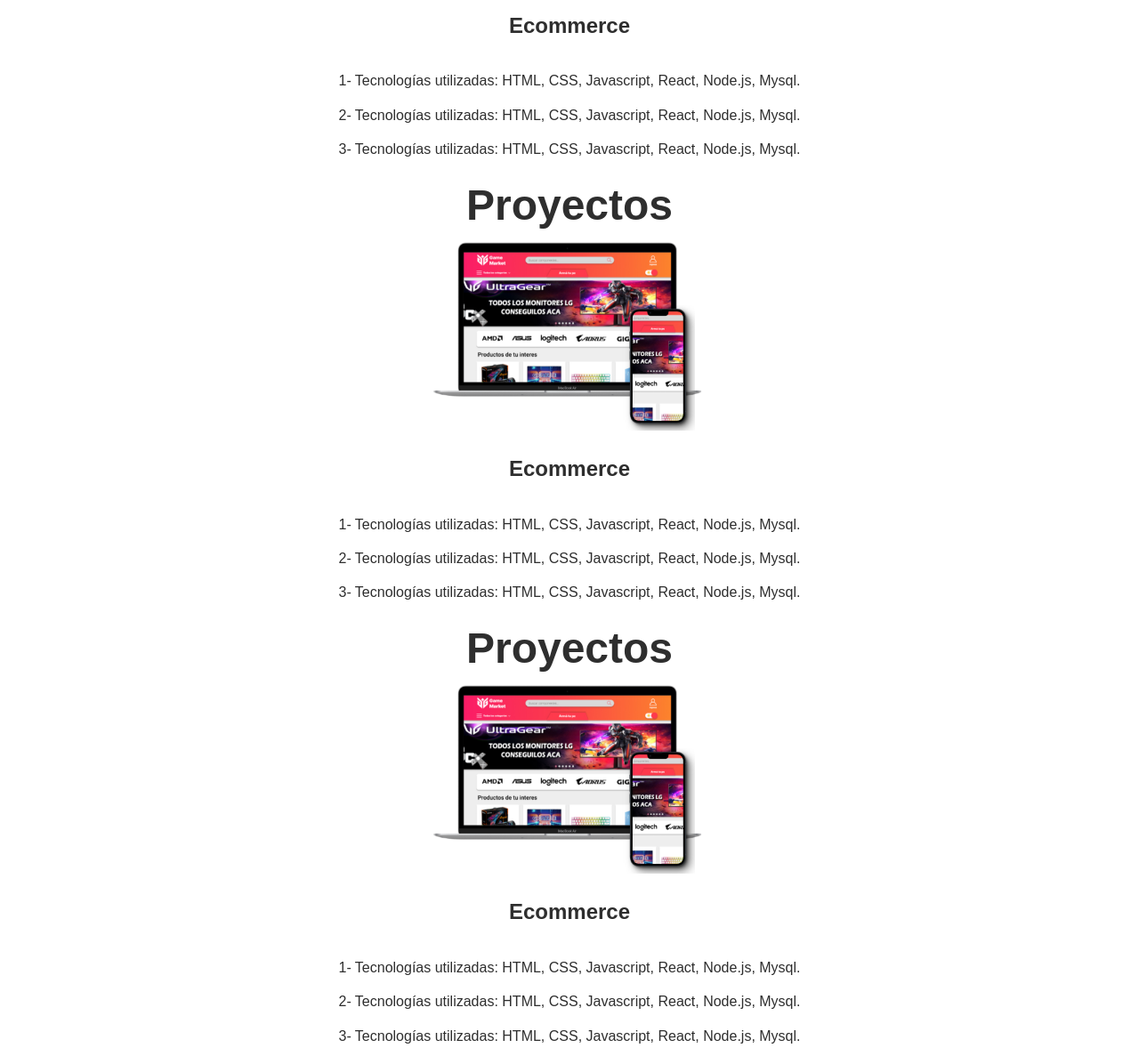
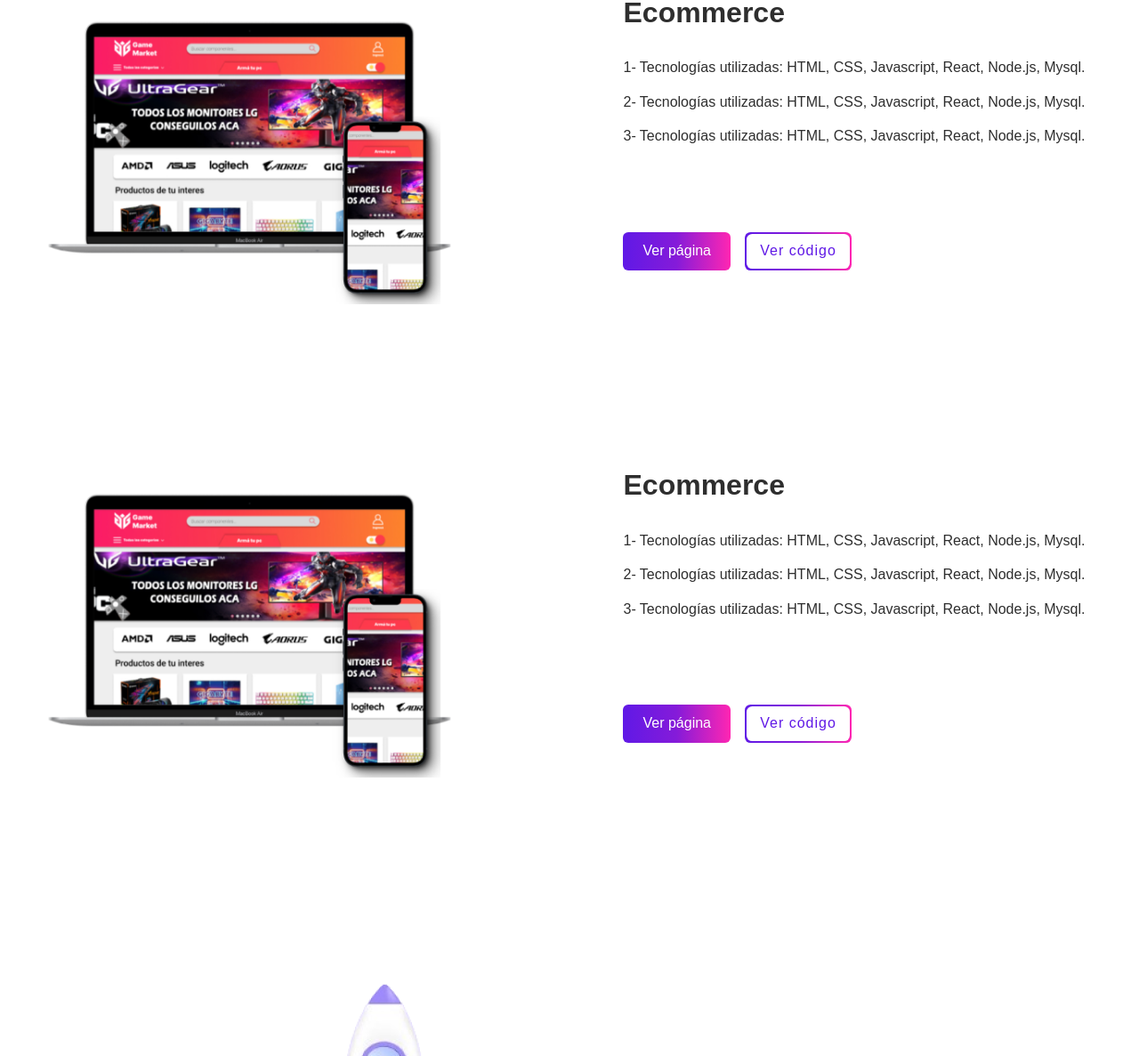
Before and after one commit to BrianPutallazExequiel/Portfolio-Web, a plain HTML site: page index.html in a window 1280 px wide. Shown: the part 4055-5242 px from the top of the page at 89% size. Drawn offline with Linux system fonts and the light colour scheme; a web font is replaced by a local one.

Commit message:
feat: Add section proyects

```diff
--- a/index.html
+++ b/index.html
@@ -168,41 +168,72 @@
                 <a class="cta-skills cta" href="#">Empezemos ahora</a>
             </section>
             <section class="proyects">
-                <div>
-                    <h3 class="proyects-title">Proyectos</h3>
+                <h3 class="proyects-title">Proyectos</h3>
+                <div class="container-proyect">
                     <div>
-                        <img src="./assets/proyect.png" alt="">
+                        <img class="proyect-img" src="./assets/proyect.png" alt="">
                     </div>
-                    <div class="skills-details">
-                        <h4>Ecommerce</h4>
-                        <p>1- Tecnologías utilizadas: HTML, CSS, Javascript, React, Node.js, Mysql.</p>
-                        <p>2- Tecnologías utilizadas: HTML, CSS, Javascript, React, Node.js, Mysql.</p>
-                        <p>3- Tecnologías utilizadas: HTML, CSS, Javascript, React, Node.js, Mysql.</p>
+                    <div>
+                        <div class="skills-details">
+                        <h4 class="proyects-h4">Ecommerce</h4>
+                                <p class="proyects-para">1- Tecnologías utilizadas: HTML, CSS, Javascript, React, Node.js, Mysql.</p>
+                                <p class="proyects-para">2- Tecnologías utilizadas: HTML, CSS, Javascript, React, Node.js, Mysql.</p>
+                                <p class="proyects-para">3- Tecnologías utilizadas: HTML, CSS, Javascript, React, Node.js, Mysql.</p>
+                                <div class="proyects-buttons">
+                                    <a class="cta view-page" href="#">Ver página</a>
+                                    <a class="btn" href="#">
+                                        <span>Ver código</span>
+                                    </a>
+                            </div>
+                        </div>
                     </div>
                 </div>
-                <div>
-                    <h3 class="proyects-title">Proyectos</h3>
+                <div class="container-proyect">
                     <div>
-                        <img src="./assets/proyect.png" alt="">
+                        <img class="proyect-img" src="./assets/proyect.png" alt="">
                     </div>
-                    <div class="skills-details">
-                        <h4>Ecommerce</h4>
-                        <p>1- Tecnologías utilizadas: HTML, CSS, Javascript, React, Node.js, Mysql.</p>
-                        <p>2- Tecnologías utilizadas: HTML, CSS, Javascript, React, Node.js, Mysql.</p>
-                        <p>3- Tecnologías utilizadas: HTML, CSS, Javascript, React, Node.js, Mysql.</p>
+                    <div>
+                        <div class="skills-details">
+                        <h4 class="proyects-h4">Ecommerce</h4>
+
+                                <p class="proyects-para">1- Tecnologías utilizadas: HTML, CSS, Javascript, React, Node.js, Mysql.</p>
+                                <p class="proyects-para">2- Tecnologías utilizadas: HTML, CSS, Javascript, React, Node.js, Mysql.</p>
+                                <p class="proyects-para">3- Tecnologías utilizadas: HTML, CSS, Javascript, React, Node.js, Mysql.</p>
+                                <div class="proyects-buttons">
+                                    <a class="cta view-page" href="#">Ver página</a>
+                                    <a class="btn" href="#">
+                                        <span>Ver código</span>
+                                    </a>
+                            </div>
+                        </div>
                     </div>
                 </div>
+                <div class="container-proyect">
+                    <div>
+                        <img class="proyect-img" src="./assets/proyect.png" alt="">
+                    </div>
+                    <div>
+                        <div class="skills-details">
+                        <h4 class="proyects-h4">Ecommerce</h4>
+
+                                <p class="proyects-para">1- Tecnologías utilizadas: HTML, CSS, Javascript, React, Node.js, Mysql.</p>
+                                <p class="proyects-para">2- Tecnologías utilizadas: HTML, CSS, Javascript, React, Node.js, Mysql.</p>
+                                <p class="proyects-para">3- Tecnologías utilizadas: HTML, CSS, Javascript, React, Node.js, Mysql.</p>
+                                <div class="proyects-buttons">
+                                    <a class="cta view-page" href="#">Ver página</a>
+                                    <a class="btn" href="#">
+                                        <span>Ver código</span>
+                                    </a>
+                            </div>
+                        </div>
+                    </div>
+                </div>
+            </section>
+            <section>
+                <img src="./assets/ilustracion-3d-moderna-concepto-inicio_145666-1702-transformed-removebg-preview 1.png" alt="">
                 <div>
-                    <h3 class="proyects-title">Proyectos</h3>
-                    <div>
-                        <img src="./assets/proyect.png" alt="">
-                    </div>
-                    <div class="skills-details">
-                        <h4>Ecommerce</h4>
-                        <p>1- Tecnologías utilizadas: HTML, CSS, Javascript, React, Node.js, Mysql.</p>
-                        <p>2- Tecnologías utilizadas: HTML, CSS, Javascript, React, Node.js, Mysql.</p>
-                        <p>3- Tecnologías utilizadas: HTML, CSS, Javascript, React, Node.js, Mysql.</p>
-                    </div>
+                    <h4>Crezca su negocio más rápido, mejor e inteligentemente </h4>
+                    <p>Evite comprender la manera de crear su página web eficientemente, el ensayo, error y el gran espectaculo de querer resolverlo todo usted mismo, por primera vez. Y en lugar, enfoquese en hacer crecer su negocio</p>
                 </div>
             </section>
         </main>
--- a/style/style.css
+++ b/style/style.css
@@ -752,6 +752,9 @@ body {
     width: 12rem;
     margin-top: 3rem;
 }
+
+/* Proyects */
+
 .proyects {
     width: 100%;
     margin-top: 90rem;
@@ -762,7 +765,7 @@ body {
     text-align: center;
     margin-bottom: 1rem;
 }
-.proyects img {
+.proyect-img {
     display: block;
     margin-inline: auto;
     width: 20rem;
@@ -772,15 +775,55 @@ body {
     padding-inline: 1rem;
     margin-bottom: 2rem;
 }
-.skills-details h4 {
-    font-size: clamp(1.25rem, 1.159rem + 0.455vw, 1.5rem);
+.proyects-h4 {
+    font-size: clamp(1.25rem, 0.977rem + 1.364vw, 2rem);
     font-weight: 700;
     text-align: center;
     margin-bottom: 2rem;
 }
-.skills-details p {
+.proyects-para {
     text-align: center;
     padding-block: .5rem;
+}
+.proyects-para:nth-child(4) {
+    padding-bottom: 3rem;
+}
+.proyects-buttons {
+    display: flex;
+    justify-content: center;
+    gap: 1rem;
+    margin-bottom: 3rem;
+}
+.btn {
+	background-image: var(--gradient-text);
+	border-radius: .4rem;
+	color: var(--color-violet);
+	height: 2.7rem;
+	letter-spacing: 1px;
+	padding: 2px;
+	position: relative;
+    text-decoration: none;
+	width: 7.5rem;
+	z-index: 2;
+}
+
+.btn:hover {
+	color: #fff;
+}
+
+.btn span {
+	align-items: center;
+	background: var(--color-white);
+	border-radius: .4rem;
+	display: flex;
+	justify-content: center;
+	height: 100%;
+	transition: background .5s ease;
+	width: 100%;
+}
+
+.btn:hover span {
+	background: transparent;
 }
 .none {
     display: none;
@@ -930,4 +973,36 @@ body {
         justify-content: space-evenly;
         margin-bottom: 4rem;
     }
+    .proyects {
+        display: flex;
+        justify-content: center;
+        align-items: center;
+        flex-direction: column;
+        margin-top: 65rem;
+
+    }
+    .proyects-title {
+        margin-bottom: 8rem;
+    }
+    .container-proyect {
+        display: flex;
+        margin-bottom: 10rem;
+    }
+    .proyect-img {
+        width: 30rem;
+        margin-right: 10rem;
+    }
+    .proyects-h4 {
+        text-align: start;
+    }
+    .proyects-para:nth-child(4) {
+        padding-bottom: 6rem;
+    }
+    .proyects-buttons {
+        justify-content: flex-start;
+    }
+    .btn {
+        order: 5;
+    }
+
 }
```
Also changed, not shown: assets/ilustracion-3d-moderna-concepto-inicio_145666-1702-transformed-removebg-preview 1.png (added).
